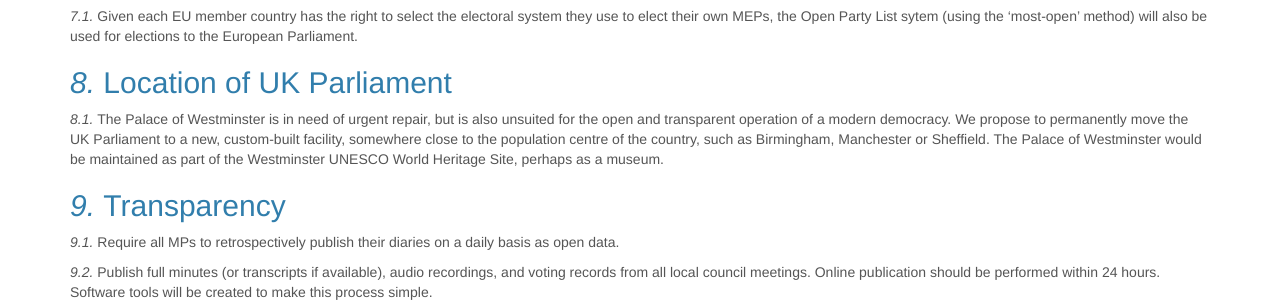
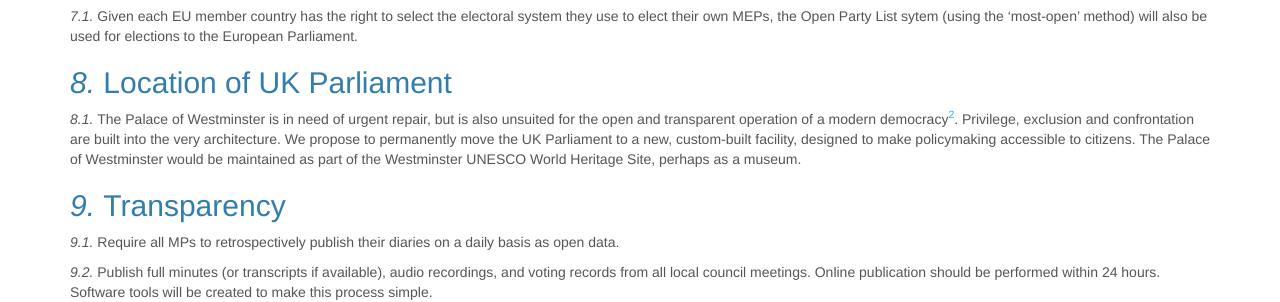
Before and after one commit to openpolitics/manifesto, a Jekyll site: the page built from manifesto/democracy.md, in a window 1280 px wide and 1400 px high, scrolled down 1143 px. Shown: the part 152-454 px from the top of the window. Built offline with Jekyll 4.4.1, drawn with Linux system fonts in a browser that asks for light colours; some of the changed text lies outside the part shown.

Commit message:
Updated suggestion on moving out of the palace of westminster

```diff
--- a/manifesto/democracy.md
+++ b/manifesto/democracy.md
@@ -57,7 +57,7 @@ Given each EU member country has the right to select the electoral system they u
 
 ## Location of UK Parliament
 
-The Palace of Westminster is in need of urgent repair, but is also unsuited for the open and transparent operation of a modern democracy. We propose to permanently move the UK Parliament to a new, custom-built facility, somewhere close to the population centre of the country, such as Birmingham, Manchester or Sheffield. The Palace of Westminster would be maintained as part of the Westminster UNESCO World Heritage Site, perhaps as a museum.
+The Palace of Westminster is in need of urgent repair, but is also unsuited for the open and transparent operation of a modern democracy[^4]. Privilege, exclusion and confrontation are built into the very architecture. We propose to permanently move the UK Parliament to a new, custom-built facility, designed to make policymaking accessible to citizens. The Palace of Westminster would be maintained as part of the Westminster UNESCO World Heritage Site, perhaps as a museum.
 
 ## Transparency
 
@@ -133,3 +133,4 @@ Investigate methods for deliberative democracy[^3] - things which increase resea
 [^1]: [Do we need a written constitution?](http://www.consoc.org.uk/discover-the-facts/do-we-need-a-written-constitution/) - The Constitution Society
 [^2]: [Campaign against royal secrecy](http://republic.org.uk/what-we-do/current-campaigns/campaign-against-royal-secrecy)
 [^3]: [Rebooting Democracy: A Citizen's Guide to Reinventing Politics](http://www.amazon.co.uk/Rebooting-Democracy-Citizens-Reinventing-Politics/dp/191019817X) - Manuel Arriaga
+[^4]: [Maybe we don't need to move Parliament to Hull. But we do need to overhaul its alienating traditions](http://www.newstatesman.com/politics/2015/03/maybe-we-dont-need-move-parliament-hull-we-do-need-overhaul-its-alienating)
```
